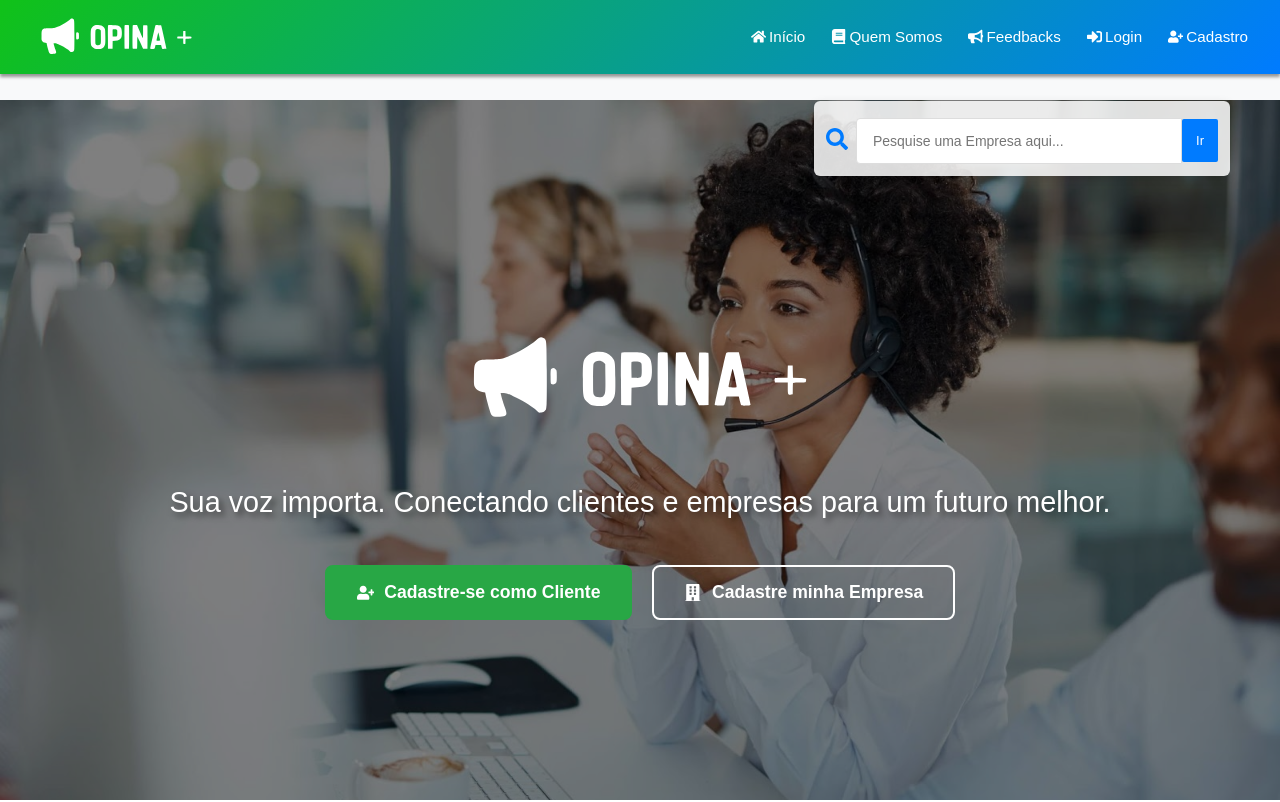
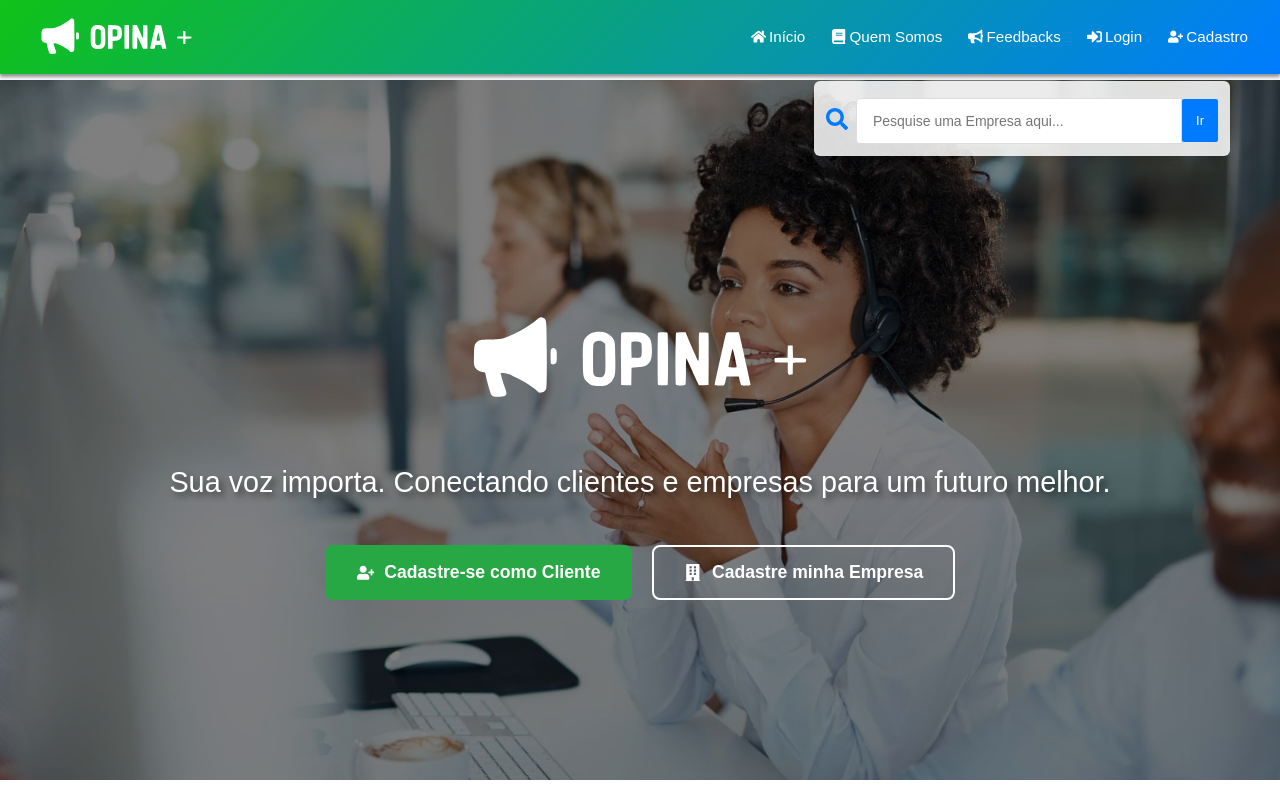
Before and after one commit to Eudantas2024/frontendopinamais, a React (Vite) app: page / in a window 1280 px wide. Shown: the top 802 px of the page. Built offline with nearby package versions, Linux system fonts and the light colour scheme.

Commit message:
integrador

```diff
--- a/src/index.css
+++ b/src/index.css
@@ -15,7 +15,7 @@ body {
 }
 
 main {
-  padding-top: 50px; /* igual à altura do header fixo */
+  padding-top: 40px; /* igual à altura do header fixo */
   flex: 1 0 auto;
   background: white;
   margin: 0;
```
